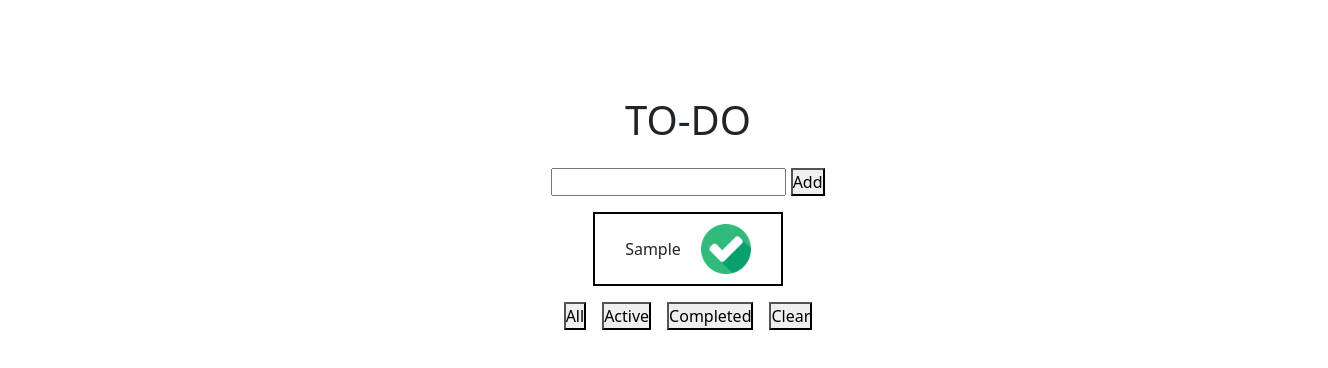
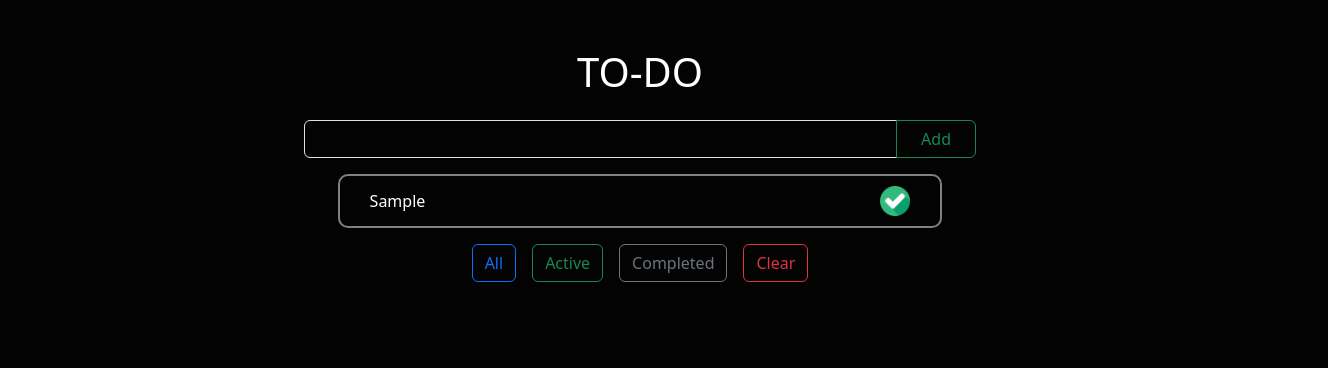
Before and after one commit to hadi-itobuz/todolist, a website: page index.html in a window 1280 px wide. Both pictures are taken after typing "Sample" into the empty fields and a click on the button "Add". Shown: the whole page, 1328 px wide, since content can reach past the window. Drawn offline with nearby package versions, Linux system fonts and the light colour scheme.

Commit message:
FIX: Fixed clear button functiionality

```diff
--- a/index.html
+++ b/index.html
@@ -11,20 +11,20 @@
 </head>
 
 <body>
-    <div class="todo d-flex flex-column align-items-center justify-content-center m-5 p-5 gap-3 w-100">
+    <div class="todo d-flex flex-column align-items-center justify-content-center m-2 p-2 m-md-auto p-md-5 gap-3">
         <h1 class="text-center">TO-DO</h1>
-        <div class="todo__input">
-            <input id="todo-input" type="text">
-            <button id="add-todo">Add</button>
+        <div class="todo__input input-group">
+            <input class="form-control bg-transparent" id="todo-input" type="text">
+            <button class="btn btn-outline-success px-3 px-md-4" id="add-todo">Add</button>
         </div>
-        <div class="d-flex flex-column gap-3" id="todo__container">
-
+        <div class="d-flex flex-column gap-3" class="d-flex flex-column justify-content-center align-items-center"  id="todo__container">
+<!--  -->
         </div>
-        <div class="todo__btns d-flex gap-3">
-            <button id="all">All</button>
-            <button id="active">Active</button>
-            <button id="complete">Completed</button>
-            <button id="clear">Clear</button>
+        <div class="todo__btns d-flex flex-wrap justify-content-center gap-3">
+            <button class="btn btn-outline-primary" id="all">All</button>
+            <button class="btn btn-outline-success" id="active">Active</button>
+            <button class="btn btn-outline-secondary" id="complete">Completed</button>
+            <button class="btn btn-outline-danger" id="clear">Clear</button>
         </div>
     </div>
     <script src="script.js"></script>
--- a/script.js
+++ b/script.js
@@ -1,13 +1,13 @@
 const todoContainer = document.getElementById("todo__container");
-const todoItem=document.getElementsByClassName("todo__container__item");
+const todoItem = document.getElementsByClassName("todo__container__item");
 const addBtn = document.getElementById("add-todo");
 const todoInput = document.getElementById("todo-input");
 const deleteBtns = document.getElementsByClassName("delete-todo");
 const todoList = [];
-const allBtn=document.getElementById("all");
-const activeBtn=document.getElementById("active");
-const completeBtn=document.getElementById("complete");
-const clearBtn=document.getElementById("clear");
+const allBtn = document.getElementById("all");
+const activeBtn = document.getElementById("active");
+const completeBtn = document.getElementById("complete");
+const clearBtn = document.getElementById("clear");
 let uniqueID = 0;
 class todo {//class
     constructor(task) {
@@ -17,7 +17,7 @@ class todo {//class
         addTodo(this);
     }
 }
-const createTodo=(todoItem)=>{
+const createTodo = (todoItem) => {//creating todo
     todoList.unshift(todoItem);
 
     const newTodo = document.createElement("div");
@@ -28,14 +28,13 @@ const createTodo=(todoItem)=>{
 
     const isDone = document.createElement("button");
     isDone.classList.add("delete-todo");
-    // isDone.innerHTML = todoItem.isDone;
-    const img=document.createElement("img");
+    const img = document.createElement("img");
     isDone.appendChild(img);
-    img.src='./images/true.png';
+    img.src = './images/true.png';
     isDone.addEventListener('click', () => {
         todoItem.isDone = !todoItem.isDone;
-        img.src=(!todoItem.isDone)?'./images/true.png':'./images/false.png';
-        task.style.textDecoration=(todoItem.isDone)?'line-through':'none';
+        img.src = (!todoItem.isDone) ? './images/true.png' : './images/false.png';
+        task.style.textDecoration = (todoItem.isDone) ? 'line-through' : 'none';
 
     });
     newTodo.appendChild(task);
@@ -43,45 +42,57 @@ const createTodo=(todoItem)=>{
     return newTodo;
 }
 const addTodo = (todoItem) => {//creating & adding todo to todoContainer
-    todoContainer.appendChild(createTodo(todoItem));
+    todoContainer.prepend(createTodo(todoItem));
+    allBtn.click();
 }
 addBtn.addEventListener('click', (e) => {
     const task = todoInput.value;
     todoInput.value = '';
-    if(!todoList.find(e=>e.task===task) && task.trim().length){
+    if (!todoList.find(e => e.task === task) && task.trim().length) {
         new todo(task);
+    } else {
+        alert("Invalid input");
     }
 })
-allBtn.addEventListener('click',()=>{
-    for(let i=0;i<todoItem.length;i++){
-        todoItem[i].style.display="flex";
+todoInput.addEventListener('keyup', (e) => {
+    if (e.key === 'Enter') {
+        addBtn.click();
+    }
+})
+allBtn.addEventListener('click', () => {
+    for (let i = 0; i < todoItem.length; i++) {
+        todoItem[i].style.display = "flex";
     }
 });
-activeBtn.addEventListener('click',()=>{
-    for(let i=0;i<todoItem.length;i++){
-        const id=todoItem[i].id;
-        if(todoList.find((e) => e.uid===id).isDone){
-            todoItem[i].style.display="none";
-        }else{
-            todoItem[i].style.display="flex";
+activeBtn.addEventListener('click', () => {
+    for (let i = 0; i < todoItem.length; i++) {
+        const id = todoItem[i].id;
+        if (todoList.find((e) => e.uid === id).isDone) {
+            todoItem[i].style.display = "none";
+        } else {
+            todoItem[i].style.display = "flex";
         }
     }
 })
-completeBtn.addEventListener('click',()=>{
-    for(let i=0;i<todoItem.length;i++){
-        const id=todoItem[i].id;
-        if(todoList.find((e) => e.uid===id).isDone){
-            todoItem[i].style.display="flex";
-        }else{
-            todoItem[i].style.display="none";
+completeBtn.addEventListener('click', () => {
+    for (let i = 0; i < todoItem.length; i++) {
+        const id = todoItem[i].id;
+        if (todoList.find((e) => e.uid === id).isDone) {
+            todoItem[i].style.display = "flex";
+        } else {
+            todoItem[i].style.display = "none";
         }
     }
 })
-clearBtn.addEventListener('click',()=>{
-    for(let i=0;i<todoItem.length;i++){
-        const id=todoItem[i].id;
-        if(todoList.find((e) => e.uid===id).isDone){
-            todoItem[i].remove();
+clearBtn.addEventListener('click', () => {
+    const done = todoList.filter((e) => e.isDone === true);
+    console.log(done);
+    done.forEach(element => {
+        document.getElementById(element.uid).remove();
+        const index = todoList.indexOf(element);
+        if (index > -1) { // only splice array when item is found
+            todoList.splice(index, 1); //remove one item only
         }
-    }
+    });
+    console.log(todoList);
 })
--- a/style.scss
+++ b/style.scss
@@ -2,18 +2,37 @@
     box-sizing: border-box;
     margin: 0;
     padding: 0;
+    color: white;
+}
+body{
+    background-color: rgb(3, 3, 3);
 }
 .todo{
+    max-width: 768px;
+    #todo__container{
+        width: 100%;
+        align-items: center;
+        max-height: 60vh;
+        overflow: scroll;
+    }
+    #todo-input{
+        color: white;
+    }
     &__container{
         &__item{
             display: flex;
-            border: 2px solid black;
+            border: 2px solid gray;
+            border-radius: 10px;
+            width: 90%;
             align-items: center;
             justify-content: space-between;
             gap: 20px;
             padding: 10px 30px;
+
             p{
                 margin: 0;
+                max-height: 60px;
+                overflow: scroll;
             }
         }
     }
@@ -22,7 +41,7 @@
     border: none;
     background:transparent;
     img{
-        height: 50px;
+        height: 30px;
     }
 
 }
```
Also changed, not shown: style.css, 1 other file.
